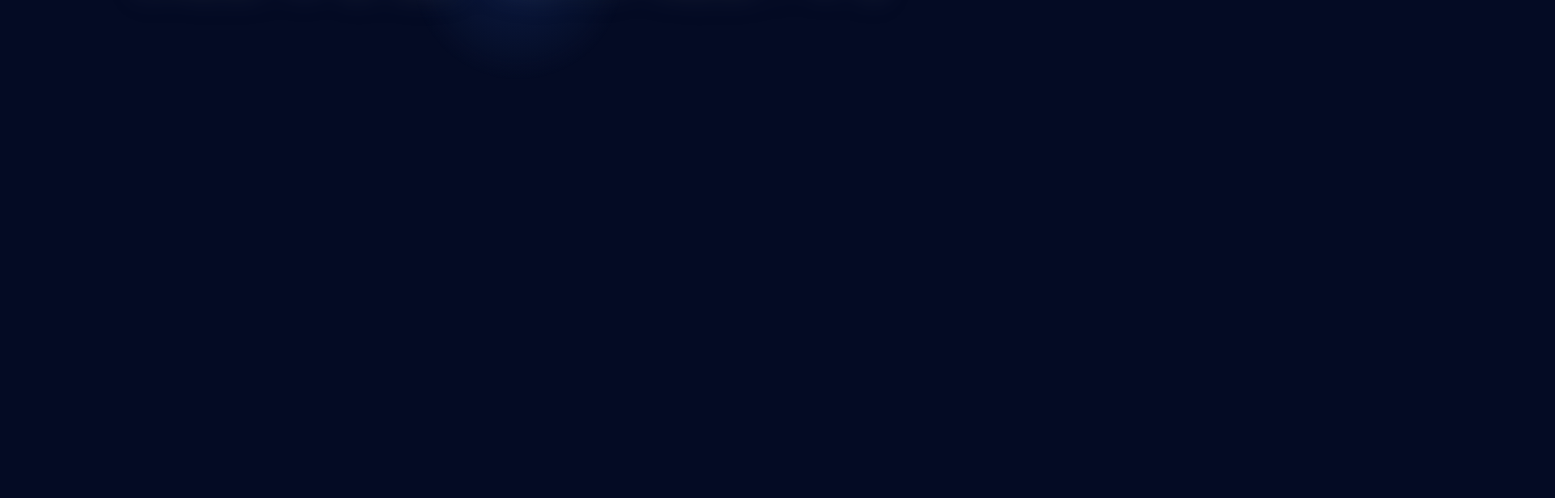
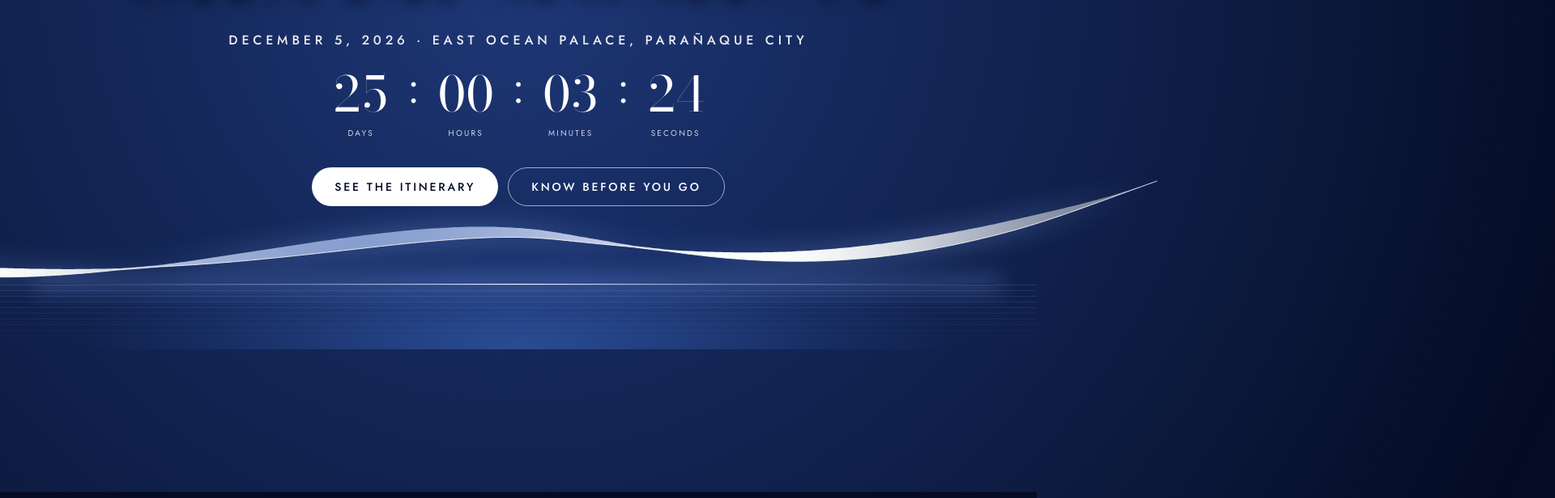
Before and after one commit to KinlieVenice/silver-horizons, a Vue app in the folder frontend/: page / in a window 1280 px wide. Shown: the part 5720-6336 px from the top of the page at 81% size, 1920 px wide, since content can reach past the window. Built offline with nearby package versions, Linux system fonts and the light colour scheme.

Commit message:
feat: one-screen finale; drop empty film leader frames
- Silver Moment finale is a single screen that plays its whole reveal
  once it comes into view, instead of needing a long scroll
- Journey slider loses the blank leader frames at either end

```diff
--- a/frontend/src/style.css
+++ b/frontend/src/style.css
@@ -285,7 +285,6 @@ body {
   background: radial-gradient(120% 90% at 30% 20%, #1D3470 0%, #0E1D4A 55%, #08122F 100%);
   box-shadow: inset 0 0 40px rgb(0 0 0 / 0.55), 0 0 0 1px rgb(255 255 255 / 0.05);
 }
-.film-leader { background: linear-gradient(90deg, #191B22, #20232B); box-shadow: inset 0 0 30px rgb(0 0 0 / 0.5); }
 /* edge printing on the bottom rail, between frame and holes */
 .film-print {
   position: absolute;
--- a/frontend/src/views/HomeView.vue
+++ b/frontend/src/views/HomeView.vue
@@ -1,8 +1,8 @@
-<!-- Home as a scroll story (Resn-style): 4 scroll scenes plus a sideways film-strip slider, scroll = timeline; idle visitors get autoplay (useAutoplay).
+<!-- Home as a scroll story (Resn-style): 3 scroll scenes, a sideways film-strip slider, then a one-screen finale that plays by itself; idle visitors get autoplay (useAutoplay).
      Each [data-scene] is a tall section with a sticky stage; useScenes() feeds --p (0→1).
      Element timing: class="seg" + style="--a:start;--d:duration" (fractions of the scene). -->
 <script setup>
-import { ref, computed, watch } from 'vue'
+import { ref, computed, watch, onMounted, onUnmounted } from 'vue'
 import logo from '../assets/brand/silver-horizons-logo.webp'
 import Countdown from '../components/Countdown.vue'
 import Ribbon from '../components/Ribbon.vue'
@@ -78,7 +78,27 @@ const onStrip = () => {
 }
 const slide = (dir) => strip.value.scrollBy({ left: dir * Math.min(strip.value.clientWidth * 0.8, 520), behavior: 'smooth' })
 
-// Scene 5: one-time sparkle burst near the end
+// Finale: one screen, no scroll needed. Once most of it is in view the whole reveal plays by itself,
+// once: finaleP runs 0 → 1 over a few seconds and drives the same --p timings the scenes use.
+const finaleEl = ref()
+const finaleP = ref(0)
+let finaleIO
+onMounted(() => {
+  if (window.matchMedia('(prefers-reduced-motion: reduce)').matches) return (finaleP.value = 1)
+  finaleIO = new IntersectionObserver(([e]) => {
+    if (!e.isIntersecting) return
+    finaleIO.disconnect()
+    const t0 = performance.now()
+    const step = (now) => {
+      const t = Math.min(1, (now - t0) / 3400)
+      finaleP.value = 1 - (1 - t) ** 2 // ease out
+      if (t < 1) requestAnimationFrame(step)
+    }
+    requestAnimationFrame(step)
+  }, { threshold: 0.6 })
+  finaleIO.observe(finaleEl.value)
+})
+onUnmounted(() => finaleIO?.disconnect())
 // Finale: glints on the chrome SILVER MOMENT (% of the lettering box), a ribbon that draws along the
 // returning horizon as the scene ends, and a few stars in the sky
 const chromeGlints = [
@@ -89,14 +109,14 @@ const chromeGlints = [
   { x: 79, y: 80, s: 14, d: 2.3 },
   { x: 97, y: 12, s: 22, d: 1.3 },
 ]
-const finaleRibbon = computed(() => seg(progress.finale ?? 0, 0.55, 0.35))
+const finaleRibbon = computed(() => seg(finaleP.value, 0.55, 0.35))
 const stars = [
   { x: 12, y: 16, s: 10, d: 0 }, { x: 22, y: 34, s: 6, d: 1.4 }, { x: 81, y: 14, s: 12, d: 0.7 },
   { x: 90, y: 38, s: 7, d: 2.1 }, { x: 68, y: 9, s: 6, d: 1.1 }, { x: 34, y: 10, s: 8, d: 2.6 },
 ]
 
 const burst = ref(false)
-watch(() => progress.finale, (p) => { if (p > 0.8) burst.value = true })
+watch(finaleP, (p) => { if (p > 0.8) burst.value = true })
 const sparks = Array.from({ length: 14 }, (_, i) => {
   const ang = (i / 14) * Math.PI * 2
   const r = 140 + (i % 3) * 60
@@ -322,7 +342,7 @@ const sparks = Array.from({ length: 14 }, (_, i) => {
         @scroll.passive="onStrip"
       >
         <div class="flex w-max items-start [--frame-h:min(52vw,21rem)]">
-          <div class="film-cell w-6 md:w-[8vw]" aria-hidden="true"><div class="film-window film-leader" /></div>
+          <div class="w-6 shrink-0 md:w-[8vw]" aria-hidden="true" />
 
           <article v-for="(d, i) in itinerary" :key="d.date" class="w-[80vw] max-w-[30rem] shrink-0 snap-start md:w-[32rem]">
             <div class="film-cell">
@@ -357,7 +377,7 @@ const sparks = Array.from({ length: 14 }, (_, i) => {
             </div>
           </div>
 
-          <div class="film-cell w-6 md:w-[8vw]" aria-hidden="true"><div class="film-window film-leader" /></div>
+          <div class="w-6 shrink-0 md:w-[8vw]" aria-hidden="true" />
         </div>
       </div>
 
@@ -370,8 +390,8 @@ const sparks = Array.from({ length: 14 }, (_, i) => {
     <!-- 5 · Finale: a glow rises from the bottom edge and floods the screen in brand blue; the headline's
          first line is sharp from the start, the second resolves out of a blur as the light takes over;
          then the date, venue, countdown and actions settle on the blue -->
-    <section data-scene="finale" data-play="5200" class="relative h-[260svh] bg-navy-950">
-      <div class="sticky top-0 flex h-svh flex-col items-center justify-center-safe overflow-hidden px-6 pt-16 pb-24 text-center md:pb-10">
+    <section ref="finaleEl" data-stop="1" class="relative h-svh bg-navy-950" :style="`--p:${finaleP}`">
+      <div class="flex h-svh flex-col items-center justify-center-safe overflow-hidden px-6 pt-16 pb-24 text-center md:pb-10">
         <!-- the flood: a huge soft disc centred behind the words, growing until it covers the screen -->
         <div
           class="seg finale-flood pointer-events-none absolute"
```
